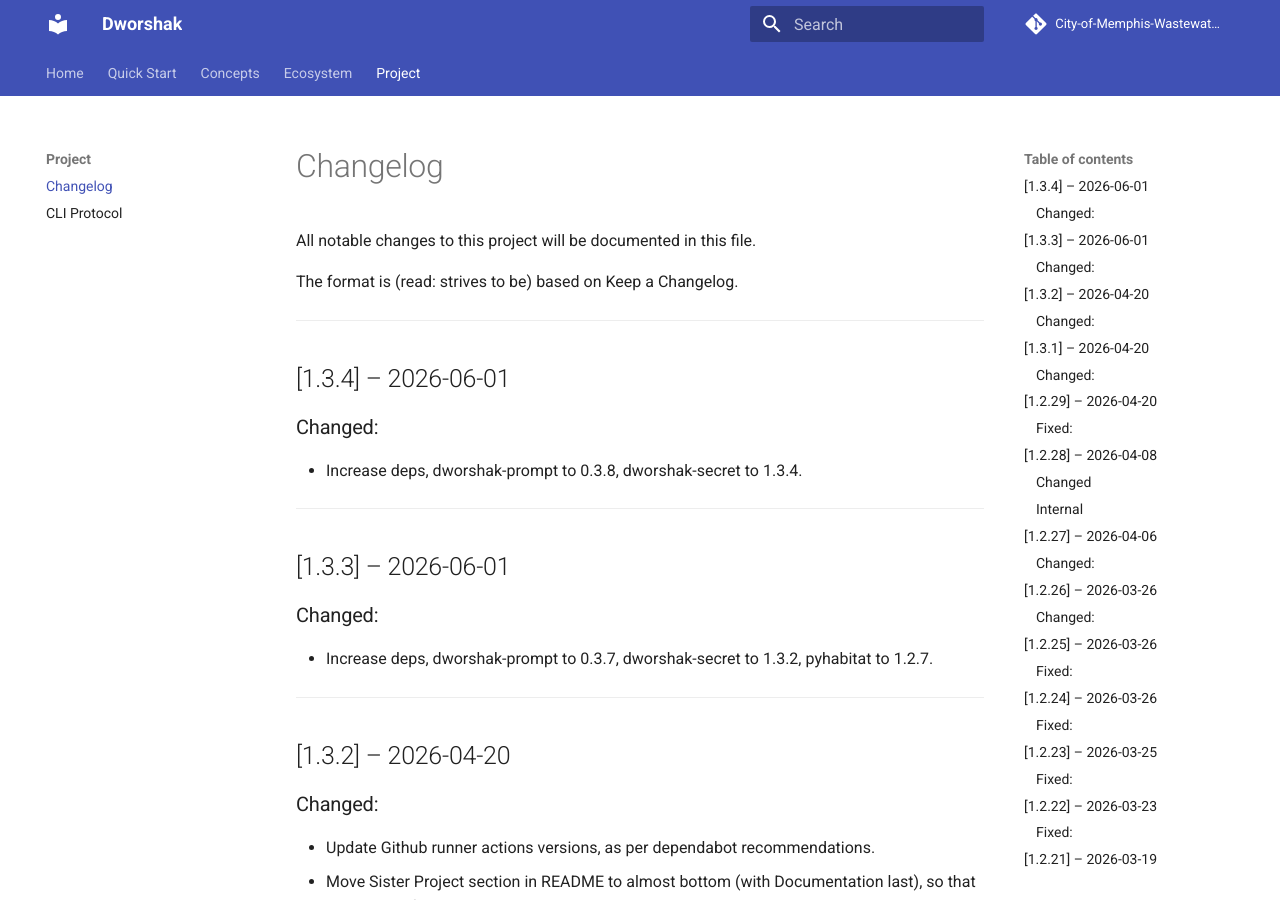
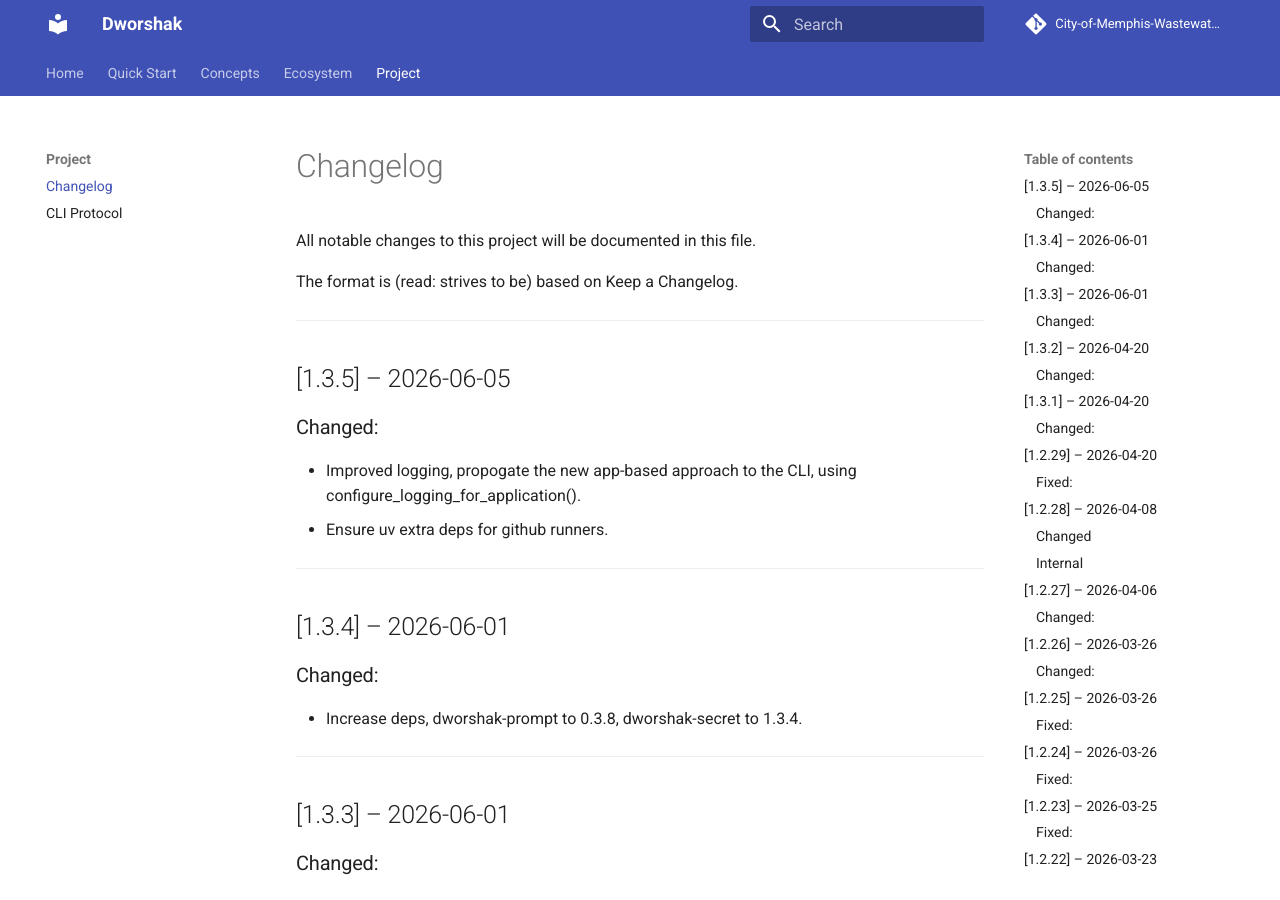
Before and after one commit to City-of-Memphis-Wastewater/dworshak, an MkDocs documentation site: the page built from docs/CHANGELOG.md, in a window 1280 px wide and 900 px high. Built offline with MkDocs 1.6.1 and Material for MkDocs 9.7.7, drawn with Linux system fonts in a browser that asks for light colours; comment, search, counter and statistics services are not loaded.

Commit message:
ensure deps for build and publish. tag 1.3.5

```diff
--- a/docs/CHANGELOG.md
+++ b/docs/CHANGELOG.md
@@ -3,6 +3,13 @@
 All notable changes to this project will be documented in this file.
 
 The format is (read: strives to be) based on Keep a Changelog.
+
+---
+
+## [1.3.5] – 2026-06-05
+### Changed:
+- Improved logging, propogate the new app-based approach to the CLI, using configure_logging_for_application().
+- Ensure uv extra deps for github runners.
 
 ---
 
```
Also changed, not shown: 1 other file.
